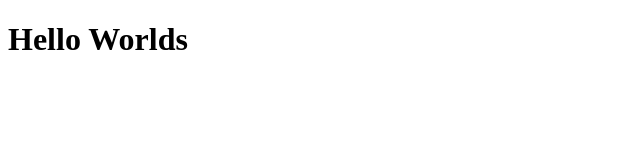
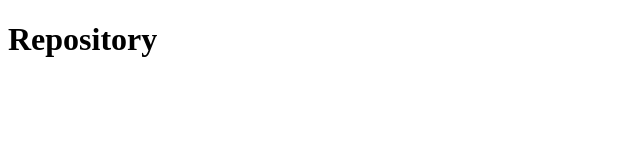
Before and after one commit to ivanvinicius/2020-bootcamp-primeiro-projeto-com-reactjs, a React (Create React App) app: page /repository in a window 1280 px wide. Shown: the top 160 px of the page, without its empty margins (0-640 px from the left). Built offline with nearby package versions, Linux system fonts and the light colour scheme.

Commit message:
criando rotas

```diff
--- a/package.json
+++ b/package.json
@@ -10,8 +10,10 @@
     "@types/node": "^12.0.0",
     "@types/react": "^16.9.0",
     "@types/react-dom": "^16.9.0",
+    "@types/react-router-dom": "^5.1.5",
     "react": "^16.13.1",
     "react-dom": "^16.13.1",
+    "react-router-dom": "^5.2.0",
     "react-scripts": "3.4.1",
     "typescript": "~3.7.2"
   },
--- a/src/App.tsx
+++ b/src/App.tsx
@@ -1,7 +1,12 @@
 import React from 'react';
+import { BrowserRouter } from 'react-router-dom';
 
-function App() {
-  return <h1>Hello Worlds</h1>;
-}
+import Routes from './routes';
+
+const App: React.FC = () => (
+  <BrowserRouter>
+    <Routes />
+  </BrowserRouter>
+);
 
 export default App;
--- /dev/null
+++ b/src/pages/Dashboard/index.tsx
@@ -0,0 +1,7 @@
+import React from 'react';
+
+const Dashboard: React.FC = () => {
+  return <h1>Dashboard</h1>;
+};
+
+export default Dashboard;
--- /dev/null
+++ b/src/pages/Repository/index.tsx
@@ -0,0 +1,7 @@
+import React from 'react';
+
+const Repository: React.FC = () => {
+  return <h1>Repository</h1>;
+};
+
+export default Repository;
--- /dev/null
+++ b/src/routes/index.tsx
@@ -0,0 +1,14 @@
+import React from 'react';
+import { Switch, Route } from 'react-router-dom';
+
+import Dashboard from '../pages/Dashboard';
+import Repository from '../pages/Repository';
+
+const Routes: React.FC = () => (
+  <Switch>
+    <Route path="/" component={Dashboard} exact />
+    <Route path="/repository" component={Repository} />
+  </Switch>
+);
+
+export default Routes;
```
Also changed, not shown: 2 other files (tests, documents, lock files or other folders).
